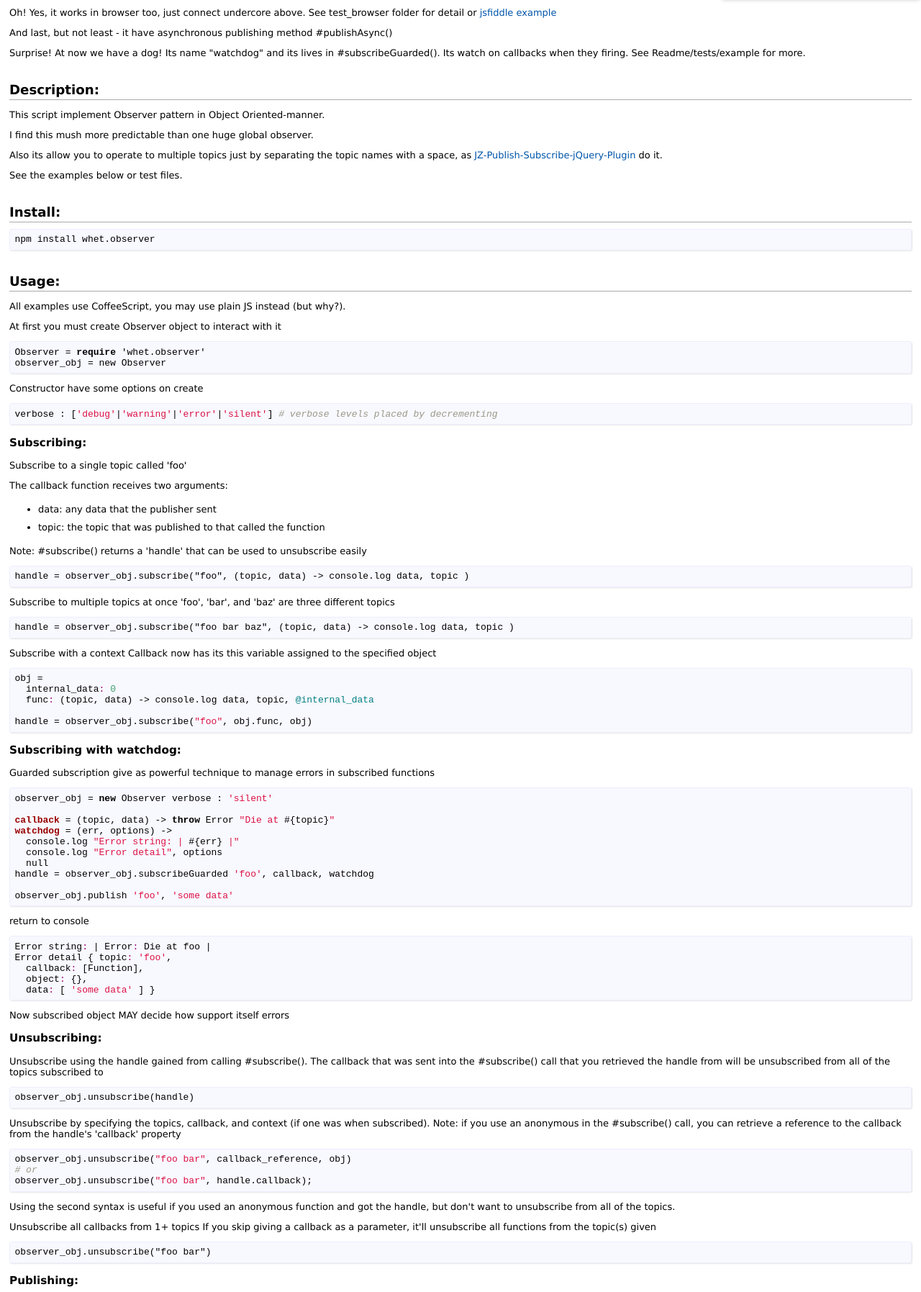
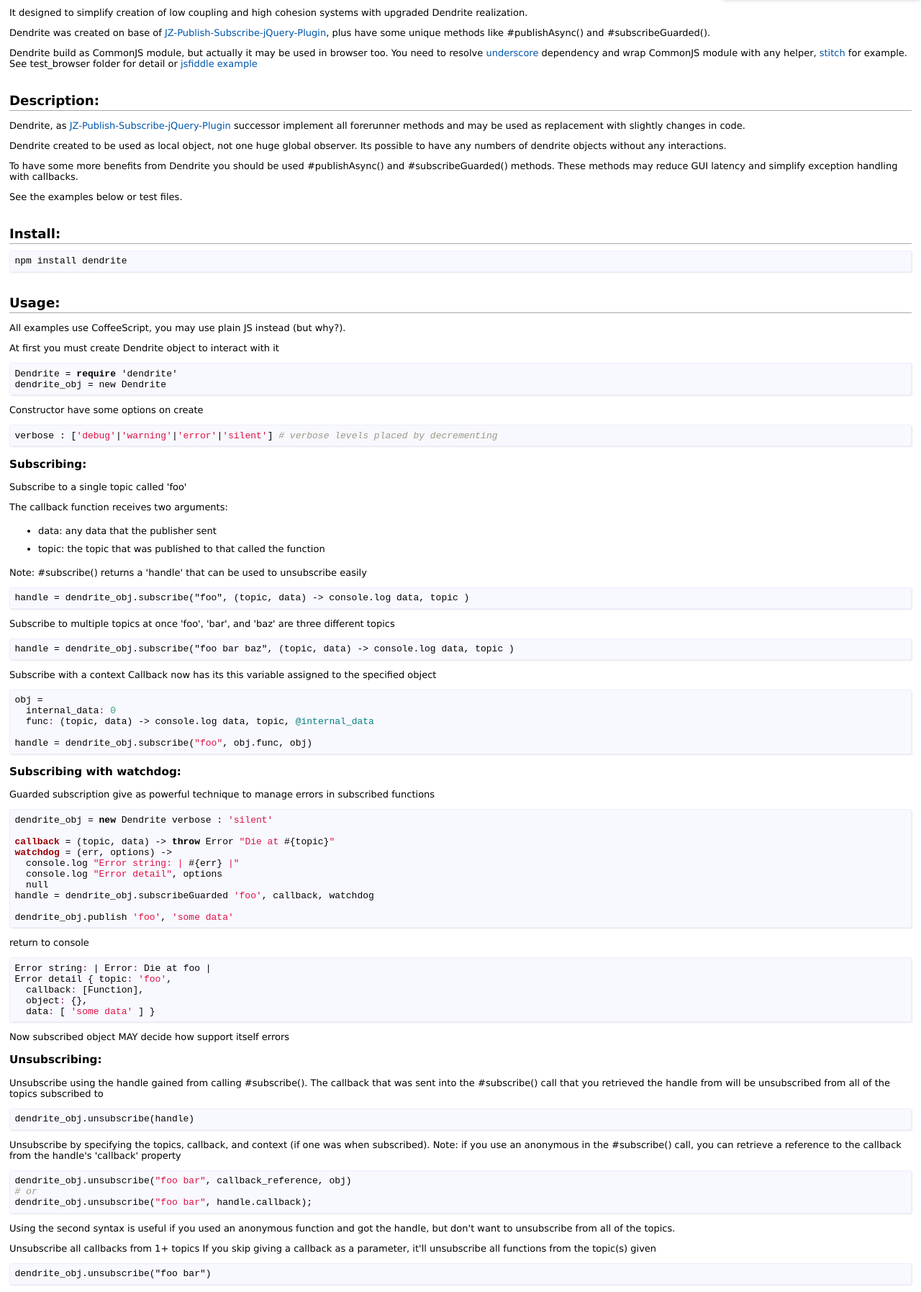
Before and after one commit to Meettya/dendrite, a website: page doc/README.md.html in a window 1280 px wide. Shown: the part 429-2224 px from the top of the page at 72% size. Drawn offline with Linux system fonts and the light colour scheme.

Commit message:
* renaming done

```diff
--- a/doc/README.md.html
+++ b/doc/README.md.html
@@ -108,47 +108,48 @@
         </p>
       </nav>
       <div id='filecontents'>
-        <p><a href="http://travis-ci.org/Meettya/whet.observer"><img src="https://secure.travis-ci.org/Meettya/whet.observer.png" alt="Build Status"></a>
+        <p><a href="http://travis-ci.org/Meettya/dendrite"><img src="https://secure.travis-ci.org/Meettya/dendrite.png" alt="Build Status"></a>
 
 </p>
-<h1>whet.observer</h1>
-<p>A standalone Observer that actually works on node.js, adapted from Publish/Subscribe plugin for jQuery.
+<h1>dendrite</h1>
+<p>An extended Observer pattern implementation, (must)worked at any JavaScript environment.
 
 </p>
-<p>Oh! Yes, it works in browser too, just connect undercore above. See test_browser folder for detail or <a href="http://jsfiddle.net/Meettya/r5XkG/embedded/result/">jsfiddle example</a>
+<p>It designed to simplify creation of low coupling and high cohesion systems with upgraded Dendrite realization.
 
 </p>
-<p>And last, but not least - it have asynchronous publishing method #publishAsync()
+<p>Dendrite was created on base of <a href="https://github.com/joezimjs/JZ-Publish-Subscribe-jQuery-Plugin">JZ-Publish-Subscribe-jQuery-Plugin</a>, plus have some unique methods like #publishAsync() and #subscribeGuarded().
 
 </p>
-<p>Surprise! At now we have a dog! Its name &quot;watchdog&quot; and its lives in #subscribeGuarded(). Its watch on callbacks when they firing. See Readme/tests/example for more.
+<p>Dendrite build as CommonJS module, but actually it may be used in browser too. You need to resolve <a href="http://underscorejs.org/">underscore</a> dependency and wrap CommonJS module with any helper, <a href="https://github.com/sstephenson/stitch">stitch</a> for example. See test_browser folder for detail or <a href="http://jsfiddle.net/Meettya/r5XkG/embedded/result/">jsfiddle example</a>
+
 
 </p>
 <h2>Description:</h2>
-<p>This script implement Observer pattern in Object Oriented-manner.
+<p>Dendrite, as <a href="https://github.com/joezimjs/JZ-Publish-Subscribe-jQuery-Plugin">JZ-Publish-Subscribe-jQuery-Plugin</a> successor implement all forerunner methods and may be used as replacement with slightly changes in code.
 
 </p>
-<p>I find this mush more predictable than one huge global observer.
+<p>Dendrite created to be used as local object, not one huge global observer. Its possible to have any numbers of dendrite objects without any interactions.
 
 </p>
-<p>Also its allow you to operate to multiple topics just by separating the topic names with a space, as <a href="https://github.com/joezimjs/JZ-Publish-Subscribe-jQuery-Plugin">JZ-Publish-Subscribe-jQuery-Plugin</a> do it.
+<p>To have some more benefits from Dendrite you should be used #publishAsync() and #subscribeGuarded() methods. These methods may reduce GUI latency and simplify exception handling with callbacks.
 
 </p>
 <p>See the examples below or test files.
 
 </p>
 <h2>Install:</h2>
-<pre><code>npm install whet.observer</code></pre>
+<pre><code>npm install dendrite</code></pre>
 <h2>Usage:</h2>
 <p>All examples use CoffeeScript, you may use plain JS instead (but why?).
 
 
 </p>
-<p>At first you must create Observer object to interact with it
+<p>At first you must create Dendrite object to interact with it
 
 </p>
-<pre><code>Observer = require &#39;whet.observer&#39;
-observer_obj = new Observer</code></pre>
+<pre><code>Dendrite = require &#39;dendrite&#39;
+dendrite_obj = new Dendrite</code></pre>
 <p>Constructor have some options on create
 
 </p>
@@ -167,12 +168,12 @@
 <p>Note: #subscribe() returns a &#39;handle&#39; that can be used to unsubscribe easily
 
 </p>
-<pre><code>handle = observer_obj.subscribe(&quot;foo&quot;, (topic, data) -&gt; console.log data, topic )</code></pre>
+<pre><code>handle = dendrite_obj.subscribe(&quot;foo&quot;, (topic, data) -&gt; console.log data, topic )</code></pre>
 <p>Subscribe to multiple topics at once
 &#39;foo&#39;, &#39;bar&#39;, and &#39;baz&#39; are three different topics
 
 </p>
-<pre><code>handle = observer_obj.subscribe(&quot;foo bar baz&quot;, (topic, data) -&gt; console.log data, topic )</code></pre>
+<pre><code>handle = dendrite_obj.subscribe(&quot;foo bar baz&quot;, (topic, data) -&gt; console.log data, topic )</code></pre>
 <p>Subscribe with a context
 Callback now has its this variable assigned to the specified object
 
@@ -181,21 +182,21 @@
   internal_data: 0
   func: (topic, data) -&gt; console.log data, topic, @internal_data
 
-handle = observer_obj.subscribe(&quot;foo&quot;, obj.func, obj)</code></pre>
+handle = dendrite_obj.subscribe(&quot;foo&quot;, obj.func, obj)</code></pre>
 <h3>Subscribing with watchdog:</h3>
 <p>Guarded subscription give as powerful technique to manage errors in subscribed functions
 
 </p>
-<pre><code>observer_obj = new Observer verbose : &#39;silent&#39;
+<pre><code>dendrite_obj = new Dendrite verbose : &#39;silent&#39;
 
 callback = (topic, data) -&gt; throw Error &quot;Die at #{topic}&quot;
 watchdog = (err, options) -&gt;
   console.log &quot;Error string: | #{err} |&quot;
   console.log &quot;Error detail&quot;, options
   null
-handle = observer_obj.subscribeGuarded &#39;foo&#39;, callback, watchdog
+handle = dendrite_obj.subscribeGuarded &#39;foo&#39;, callback, watchdog
 
-observer_obj.publish &#39;foo&#39;, &#39;some data&#39;</code></pre>
+dendrite_obj.publish &#39;foo&#39;, &#39;some data&#39;</code></pre>
 <p>return to console
 
 </p>
@@ -213,16 +214,16 @@
 handle from will be unsubscribed from all of the topics subscribed to
 
 </p>
-<pre><code>observer_obj.unsubscribe(handle)</code></pre>
+<pre><code>dendrite_obj.unsubscribe(handle)</code></pre>
 <p>Unsubscribe by specifying the topics, callback, and context (if one was
 when subscribed).
 Note: if you use an anonymous in the #subscribe() call, you can retrieve a
 reference to the callback from the handle&#39;s &#39;callback&#39; property
 
 </p>
-<pre><code>observer_obj.unsubscribe(&quot;foo bar&quot;, callback_reference, obj)
+<pre><code>dendrite_obj.unsubscribe(&quot;foo bar&quot;, callback_reference, obj)
 # or
-observer_obj.unsubscribe(&quot;foo bar&quot;, handle.callback);</code></pre>
+dendrite_obj.unsubscribe(&quot;foo bar&quot;, handle.callback);</code></pre>
 <p>Using the second syntax is useful if you used an anonymous function and got
 the handle, but don&#39;t want to unsubscribe from all of the topics.
 
@@ -232,7 +233,7 @@
 from the topic(s) given
 
 </p>
-<pre><code>observer_obj.unsubscribe(&quot;foo bar&quot;)</code></pre>
+<pre><code>dendrite_obj.unsubscribe(&quot;foo bar&quot;)</code></pre>
 <h3>Publishing:</h3>
 <p>Publish to a topic (or topics)
 When you publish, you may send data to the subscribers, or you can leave the
@@ -241,11 +242,11 @@
 in whatever way is appropriate for your application
 
 </p>
-<pre><code>observer_obj.publish(&quot;foo bar&quot;, &quot;This is some data&quot;)</code></pre>
+<pre><code>dendrite_obj.publish(&quot;foo bar&quot;, &quot;This is some data&quot;)</code></pre>
 <p>Or you may send task to queue for asynchronous execution (see ./tests for more examples)
 
 </p>
-<pre><code>observer_obj.publishAsync(&quot;foo bar&quot;, &quot;This is some data&quot;) </code></pre>
+<pre><code>dendrite_obj.publishAsync(&quot;foo bar&quot;, &quot;This is some data&quot;) </code></pre>
 <h2>General Notes</h2>
 <h3>Topics:</h3>
 <p>Topics can use any name that can also be used as a property name. Since the
@@ -292,7 +293,7 @@
     </div>
     <div id='footer'>
   Generated on
-  Tue Aug 14 2012 02:36:35 GMT+0400 (MSK)
+  Tue Aug 14 2012 05:18:47 GMT+0400 (MSK)
   by
   <a href='https://github.com/netzpirat/codo' title='CoffeeScript API documentation generator'>Codo</a>
   v1.2.0
```
Also changed, not shown: History.md (+4 -46 lines), doc/LICENSE.html (+1 -1 lines), doc/class_index.html (+1 -1 lines), doc/classes/Dendrite.html (+1 -1 lines).
